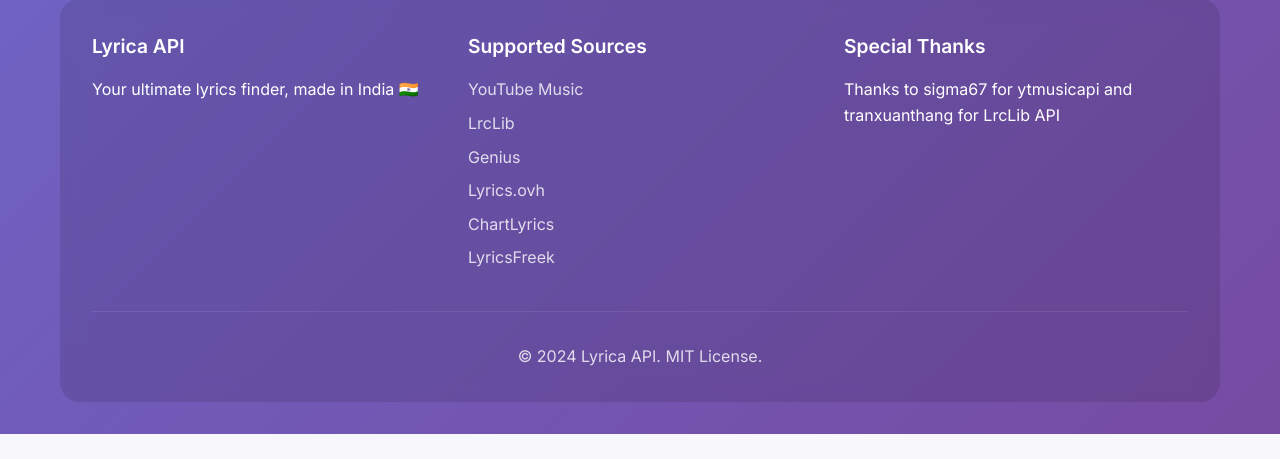
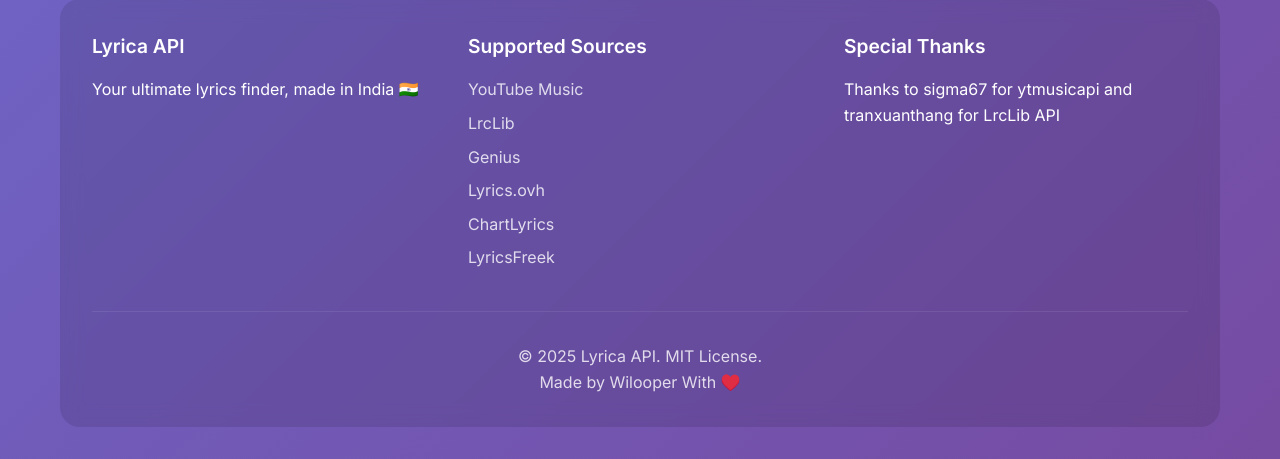
Before and after one commit to Wilooper/Lyrica, a Flask app: page /app in a window 1280 px wide. Shown: the part 2106-2565 px from the top of the page. Before the commit the page ends 2540 px from the top, so only its background shows below. Run offline with Flask 3, Linux system fonts and the light colour scheme.

Commit message:
Update index.html

```diff
--- a/templates/index.html
+++ b/templates/index.html
@@ -177,7 +177,8 @@
                 </div>
             </div>
             <div class="footer-bottom">
-                <p>&copy; 2024 Lyrica API. MIT License.</p>
+                <p>&copy; 2025 Lyrica API. MIT License.</p>
+                <p> Made by Wilooper With ♥️</p>
             </div>
         </footer>
     </div>
```
